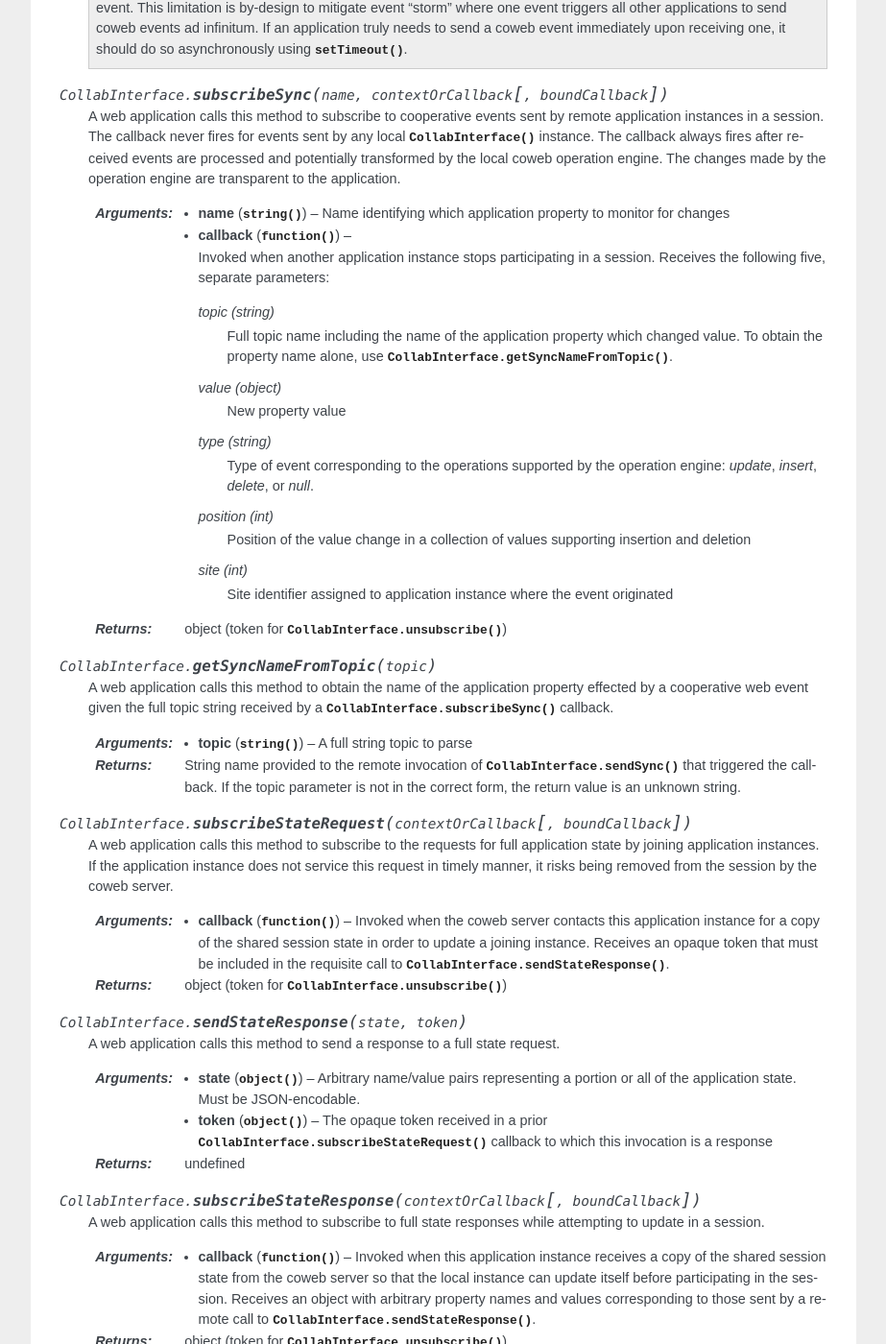
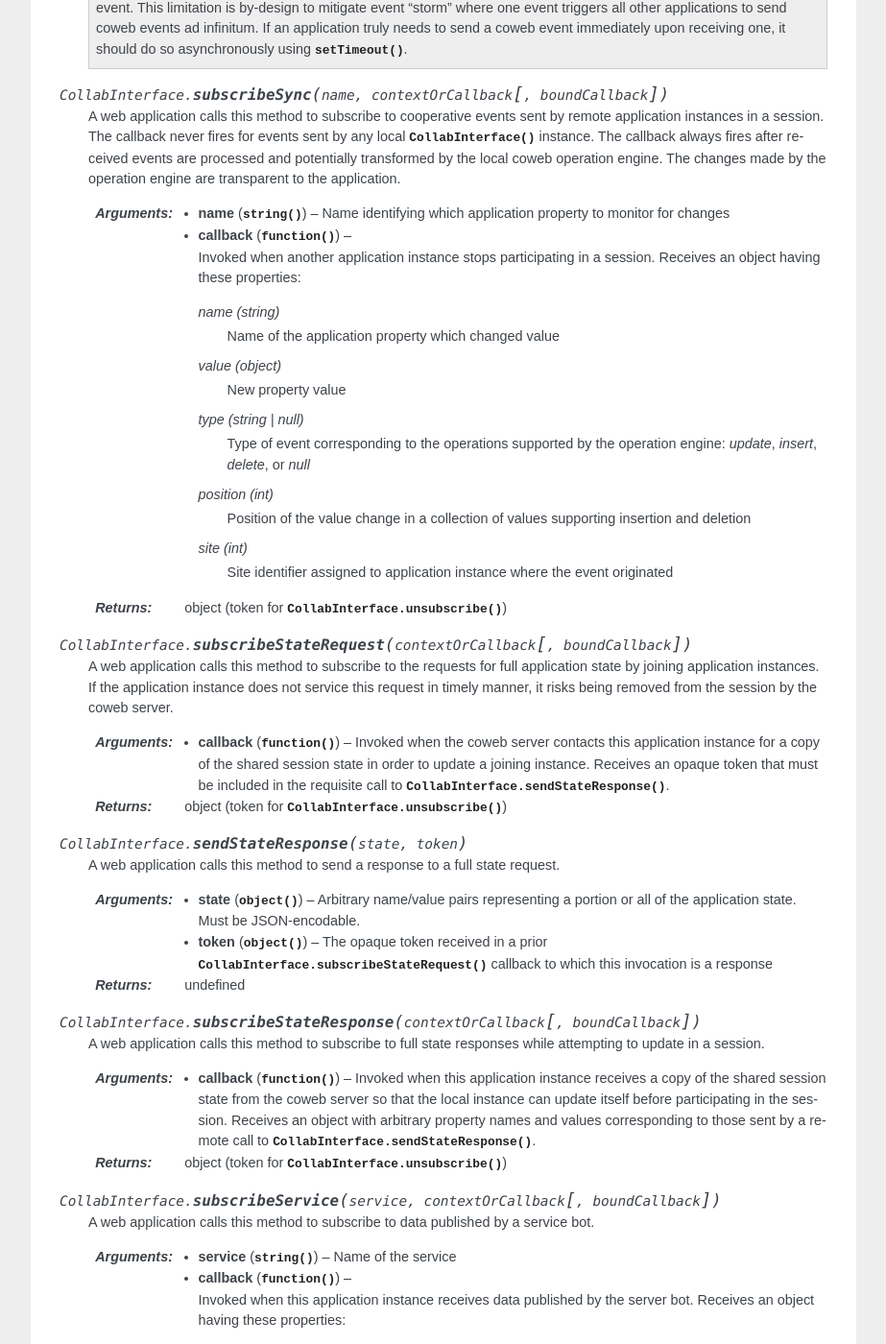
Before and after one commit to opencoweb/coweb, a Sphinx documentation site: the page built from docs/js/collab.rst, in a window 1280 px wide and 1400 px high, scrolled down 2539 px. Shown: the whole window at 96% size, without its empty margins (198-1121 px from the left). Built offline with Sphinx 7.4.7, drawn with Linux system fonts in a browser that asks for light colours; some of the changed text lies outside the part shown.

Commit message:
Doc changes for issues #29 and #42
* Collapsed callback args into objects
* Link to AMD format spec

```diff
--- a/docs/intro/arch.rst
+++ b/docs/intro/arch.rst
@@ -14,7 +14,7 @@ Server
 Service
    The server-side components that enable external, programmatic participants in sessions (i.e., bots)
 
-The coweb framework currently has a JavaScript client layer implemented as a set of components in Asynchronous Module Definition (AMD) format. The framework has both Java and Python server layer implementations with the former relying on CometD's Java implementation and the latter built on Facebook's `Tornado`_ server. Bayeux serves as the wire format for communication between client and server  Both server implementations support services that run within the server process and offer extension points for external services to participate in sessions.
+The coweb framework currently has a JavaScript client layer implemented as a set of components in `Asynchronous Module Definition`_ (AMD) format. The framework has both Java and Python server layer implementations with the former relying on CometD's Java implementation and the latter built on Facebook's `Tornado`_ server. Bayeux serves as the wire format for communication between client and server  Both server implementations support services that run within the server process and offer extension points for external services to participate in sessions.
 
 .. figure:: /images/arch.png
    :alt: Diagram of components and connections in the coweb framework at runtime.
--- a/docs/intro/modules.rst
+++ b/docs/intro/modules.rst
@@ -21,7 +21,7 @@ The current implementation of the coweb framework has code modules roughly split
 JavaScript
 ~~~~~~~~~~
 
-The JavaScript, client-side portion of the framework appears under :file:`js/lib/` in the source tree. All JS files under this folder are in :term:`Asynchronous Module Definition` (AMD) format.
+The JavaScript, client-side portion of the framework appears under :file:`js/lib/` in the source tree. All JS files under this folder are in `Asynchronous Module Definition`_ (AMD) format.
 
 ::
 
--- a/docs/js/collab.rst
+++ b/docs/js/collab.rst
@@ -105,27 +105,20 @@ Using a collaboration instance
    A web application calls this method to subscribe to cooperative events sent by remote application instances in a session. The callback never fires for events sent by any local :class:`CollabInterface` instance. The callback always fires after received events are processed and potentially transformed by the local coweb operation engine. The changes made by the operation engine are transparent to the application.
 
    :param string name: Name identifying which application property to monitor for changes
-   :param function callback: Invoked when another application instance stops participating in a session. Receives the following five, separate parameters:
+   :param function callback: Invoked when another application instance stops participating in a session. Receives an object having these properties:
 
-      topic (string)
-         Full topic name including the name of the application property which changed value. To obtain the property name alone, use :func:`CollabInterface.getSyncNameFromTopic`.
+      name (string)
+         Name of the application property which changed value
       value (object)
          New property value
-      type (string)
-         Type of event corresponding to the operations supported by the operation engine: `update`, `insert`, `delete`, or `null`.
+      type (string | null)
+         Type of event corresponding to the operations supported by the operation engine: `update`, `insert`, `delete`, or `null`
       position (int)
          Position of the value change in a collection of values supporting insertion and deletion
       site (int)
          Site identifier assigned to application instance where the event originated
 
    :returns: object (token for :func:`CollabInterface.unsubscribe`)
-
-.. function:: CollabInterface.getSyncNameFromTopic(topic)
-
-   A web application calls this method to obtain the name of the application property effected by a cooperative web event given the full topic string received by a :func:`CollabInterface.subscribeSync` callback.
-
-   :param string topic: A full string topic to parse
-   :returns: String name provided to the remote invocation of :func:`CollabInterface.sendSync` that triggered the callback. If the topic parameter is not in the correct form, the return value is an unknown string.
 
 .. function:: CollabInterface.subscribeStateRequest(contextOrCallback [, boundCallback])
 
@@ -154,7 +147,7 @@ Using a collaboration instance
    A web application calls this method to subscribe to data published by a service bot.
 
    :param string service: Name of the service
-   :param function callback: Invoked when this application instance receives data published by the server bot. The function receives the following two parameters:
+   :param function callback: Invoked when this application instance receives data published by the server bot. Receives an object having these properties:
 
       value (object)
          Arbitrary, JSON-decoded data published by the service
@@ -170,7 +163,7 @@ Using a collaboration instance
 
    :param string service: Name of the service
    :param object params: Arbitrary name/value pairs to send to the service bot. Must be JSON-encodable.
-   :param function callback: Invoked when this application instance receives data published by the server bot. The function receives the following two parameters:
+   :param function callback: Invoked when this application instance receives data published by the server bot. Receives an object having these properties:
 
       value (object)
          Arbitrary, JSON-decoded data from the service
--- a/docs/replace.rst
+++ b/docs/replace.rst
@@ -1,4 +1,4 @@
-.. |coweb api| replace:: Open Cooperative Web Framework
+.. |coweb api| replace:: OpenCoweb Framework
 .. |oaa hub| replace:: OpenAjax Hub
 
 .. _Dojo: http://dojotoolkit.org
```
Also changed, not shown: other parts of docs/replace.rst (+2 -0 lines), docs/js/extra.rst (+4 -4 lines).
